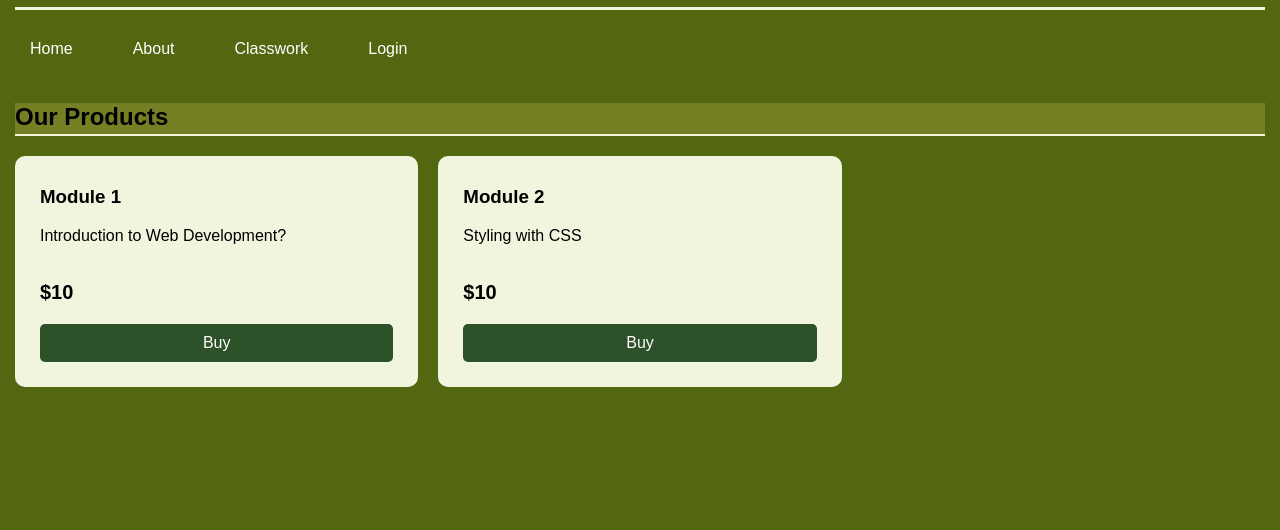
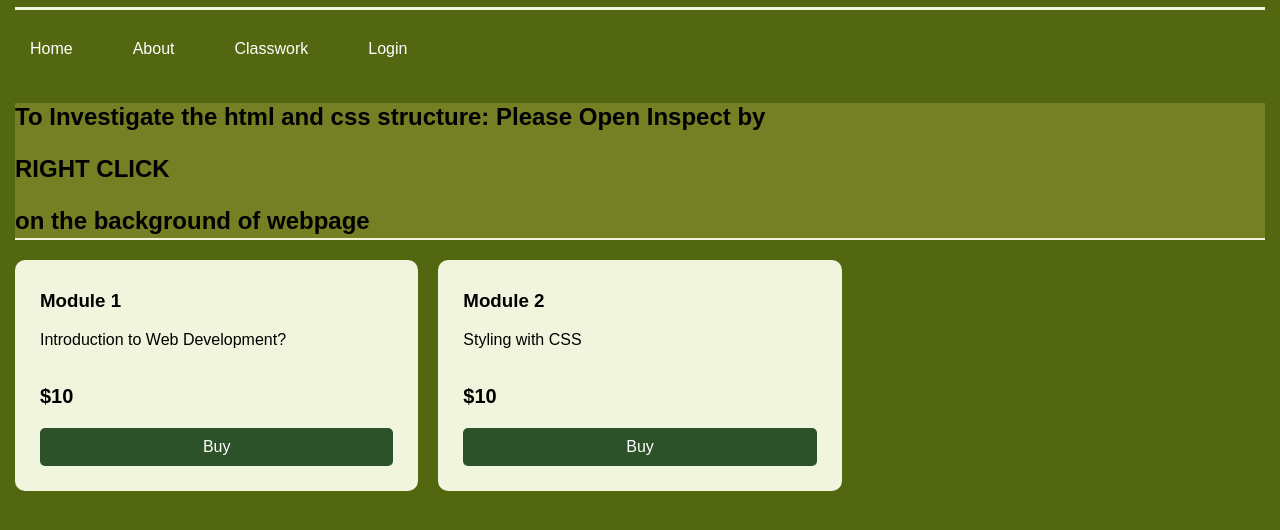
Before and after one commit to thienhua536/myPortfolio, a plain HTML site: page classwork.html in a window 1280 px wide. Shown: the part 64-594 px from the top of the page. Drawn offline with Linux system fonts and the light colour scheme.

Commit message:
Update classwork.html

```diff
--- a/classwork.html
+++ b/classwork.html
@@ -20,7 +20,7 @@
     </nav>
     <section class="content">
 
-      <h2 class="h">Our Products</h2>
+      <h2 class="h">To Investigate the html and css structure: Please Open Inspect by<p style="font-weight: bold"> RIGHT CLICK</p>on the background of webpage </h2>
 
       <div class="product" >
         <div class="productinfo">
```
